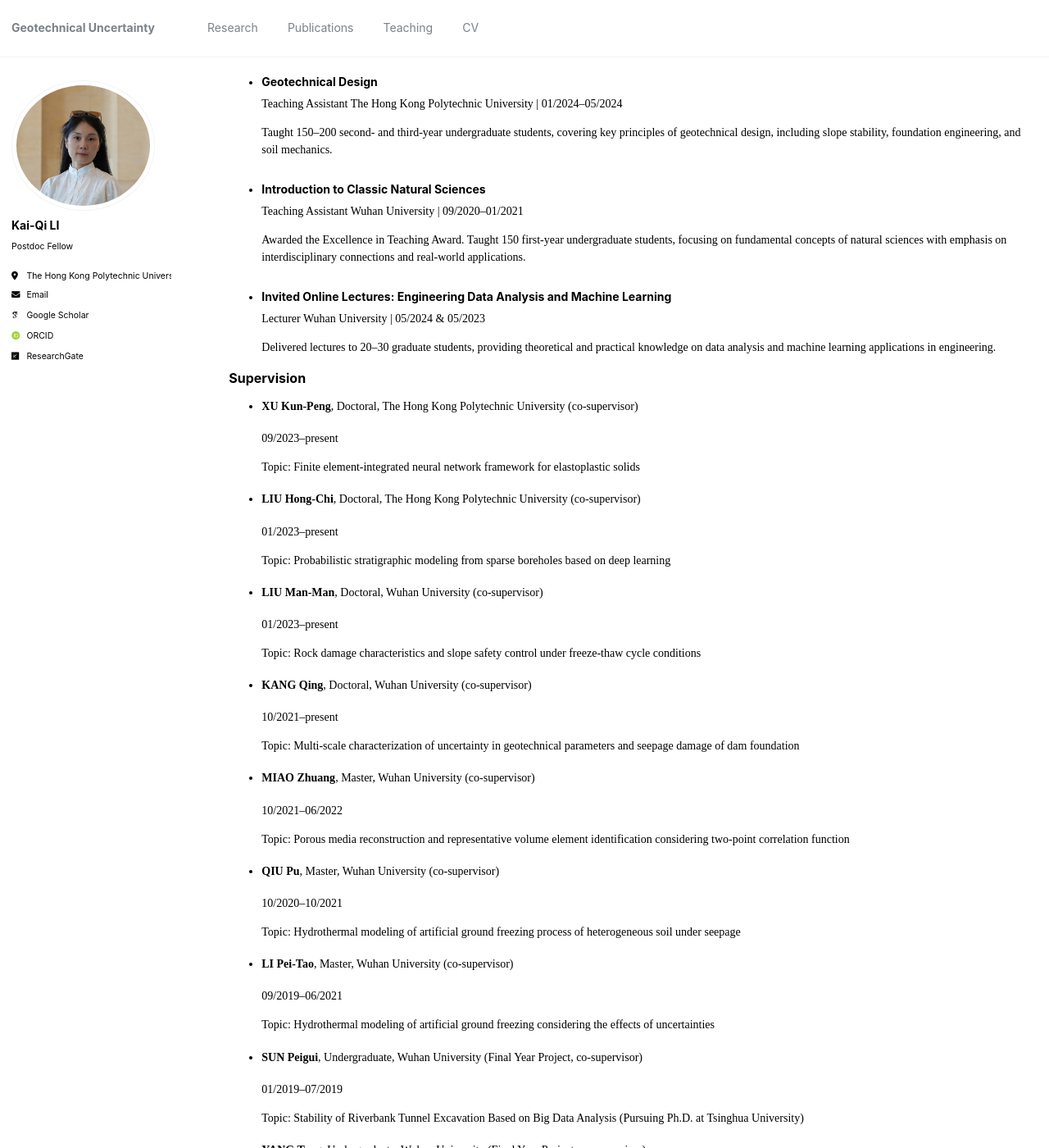
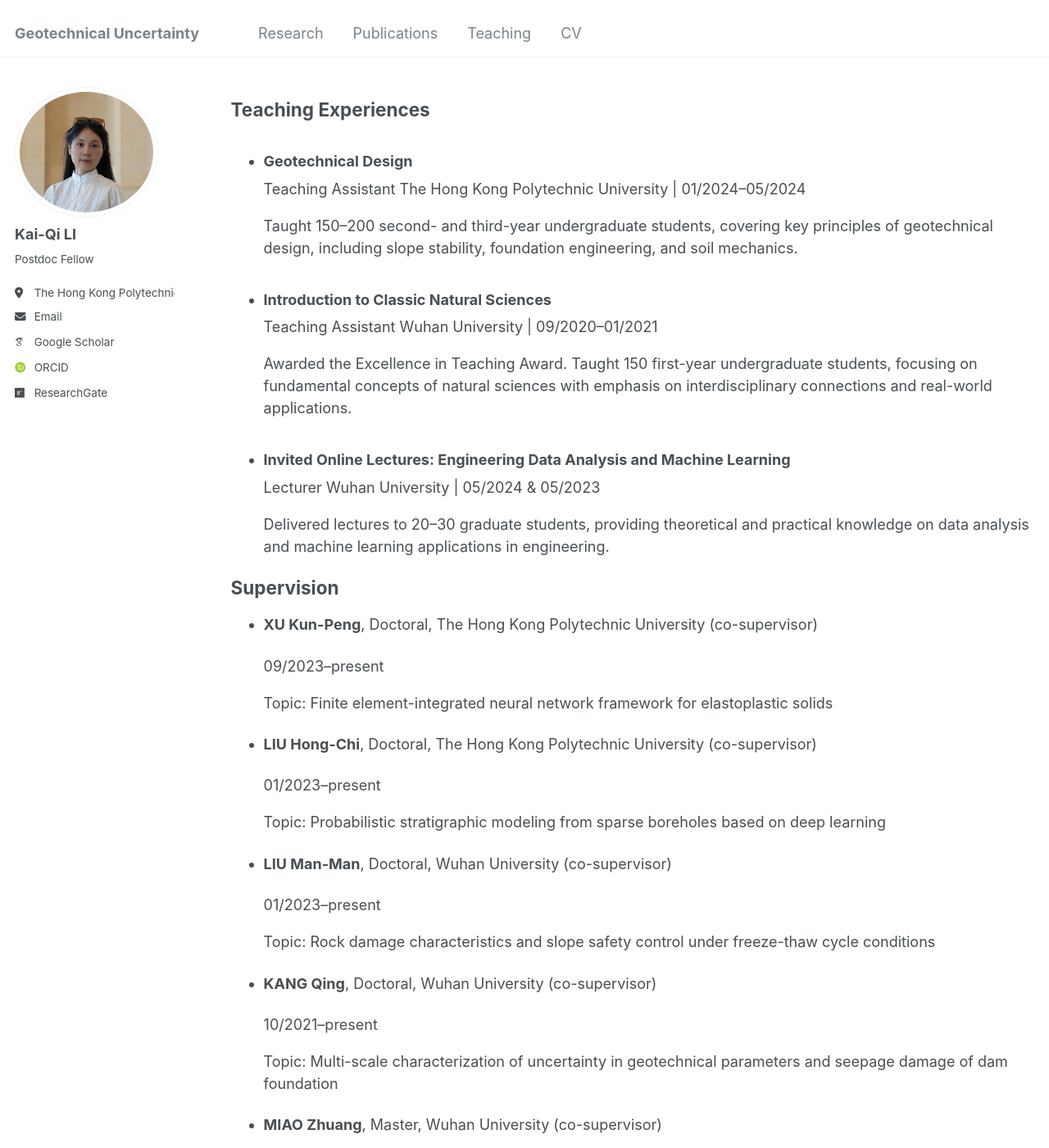
Before and after one commit to kqceeli/kqceeli.github.io, a Jekyll site: the page built from _pages/teaching.html, in a window 1280 px wide and 1400 px high. Shown: the whole window at 82% size. Built offline with Jekyll 4.4.1, drawn with Linux system fonts in a browser that asks for light colours; some web fonts are replaced.

Commit message:
Update teaching.html

```diff
--- a/_pages/teaching.html
+++ b/_pages/teaching.html
@@ -6,40 +6,26 @@ author_profile: true
 
 <!DOCTYPE html>
 <html lang="en">
-    <head>
+<head>
     <meta charset="UTF-8">
     <meta name="viewport" content="width=device-width, initial-scale=1.0">
     <title>Teaching Experiences</title>
     <style>
-        /* 全局样式设置，简洁学术风格 */
-        body {
-            font-family: 'Times New Roman', serif;
-            font-size: 14px;  /* 调整为较小的字体，适合学术阅读 */
-            color: #000;
-            margin: 0;
-            padding: 0;
-            line-height: 1.5;
-            background-color: #fff;
+        /* 修改二级标题的上下间距 */
+        h2 {
+            margin-top: 8px;  /* 上方间距缩小 */
+            margin-bottom: 6px;  /* 下方间距缩小 */
         }
 
-        /* 页面容器 */
-        .container {
-            width: 90%;
-            max-width: 800px;
-            margin: 20px auto;  /* 简单的页面边距 */
+        /* 响应式设计 */
+        @media (max-width: 768px) {
+            h2 {
+                margin-top: 6px;  /* 小屏幕时进一步缩小上方间距 */
+                margin-bottom: 4px;  /* 小屏幕时进一步缩小下方间距 */
+            }
         }
-
-        /* 二级标题 */
-        h2 {
-            font-size: 16px;
-            margin: 15px 0 10px 0;
-            color: #000;
-            text-align: left;  /* 左对齐 */
-        }
-
     </style>
 </head>
-
 <body>
 <!-- 教学经历部分 -->
 <section>
```
